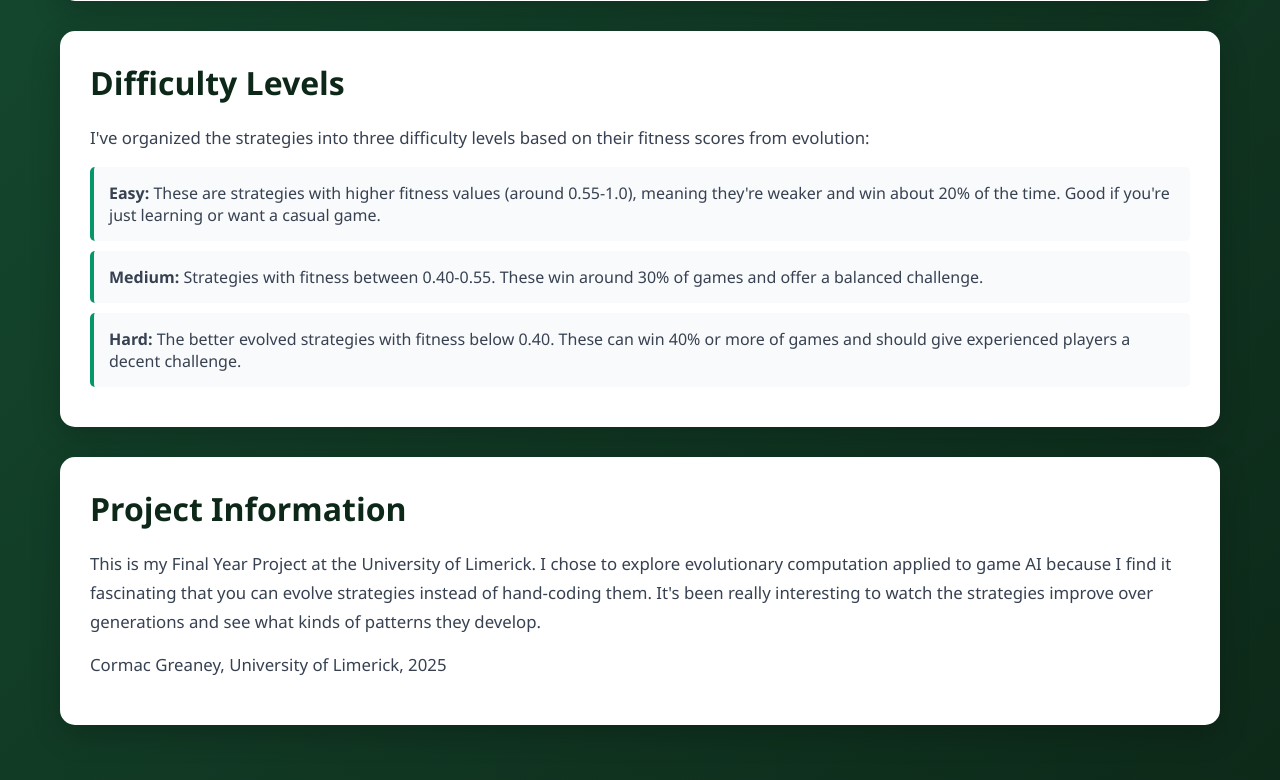
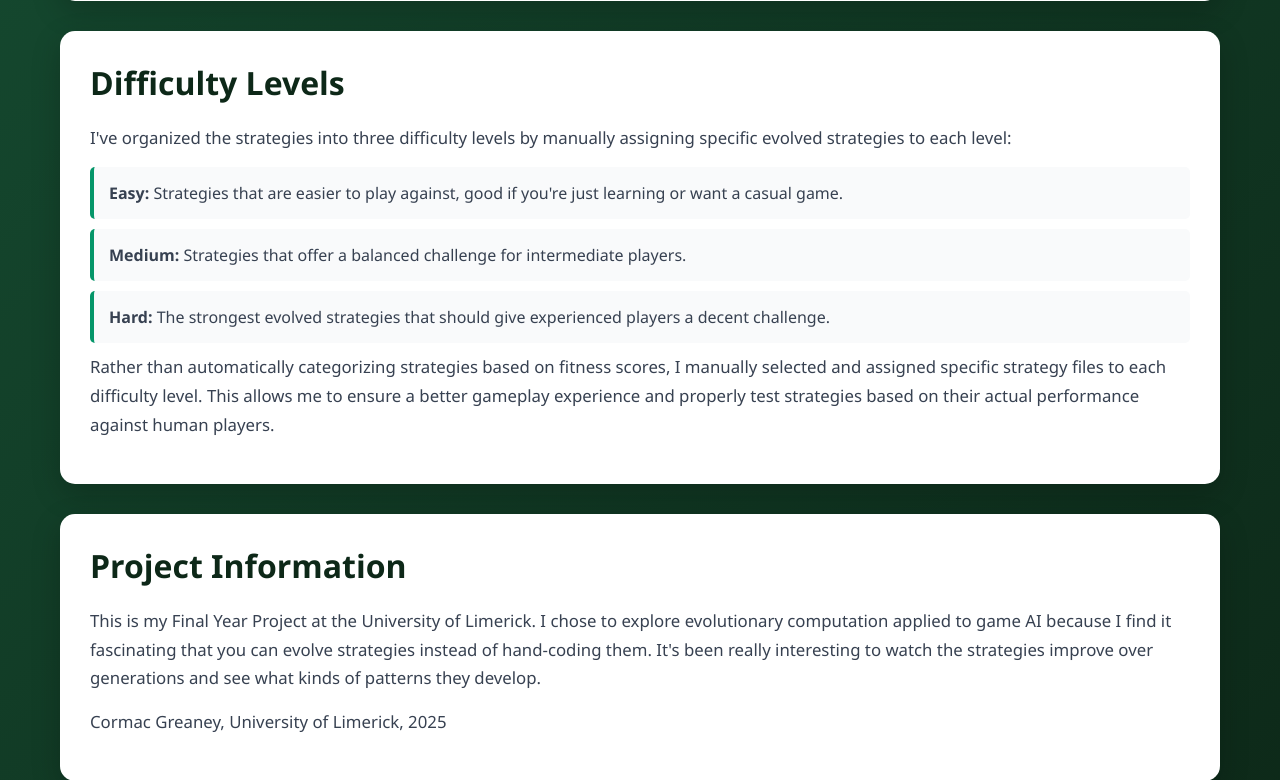
Before and after one commit to cormacGreaney/EvoDraughts, a Flask app: page /about in a window 1280 px wide. Shown: the part 1739-2519 px from the top of the page. Run offline with Flask 3, Linux system fonts and the light colour scheme.

Commit message:
crroection to about page to reflect new strategy to difficulty mapping

```diff
--- a/webapp/templates/about.html
+++ b/webapp/templates/about.html
@@ -91,15 +91,13 @@
 
     <section class="about-section">
         <h2>Difficulty Levels</h2>
-        <p>I've organized the strategies into three difficulty levels based on their fitness scores from evolution:</p>
+        <p>I've organized the strategies into three difficulty levels by manually assigning specific evolved strategies to each level:</p>
         <ul class="difficulty-list">
-            <li><strong>Easy:</strong> These are strategies with higher fitness values (around 0.55-1.0), meaning they're weaker
-                and win about 20% of the time. Good if you're just learning or want a casual game.</li>
-            <li><strong>Medium:</strong> Strategies with fitness between 0.40-0.55. These win around 30% of games and offer a
-                balanced challenge.</li>
-            <li><strong>Hard:</strong> The better evolved strategies with fitness below 0.40. These can win 40% or more of games
-                and should give experienced players a decent challenge.</li>
+            <li><strong>Easy:</strong> Strategies that are easier to play against, good if you're just learning or want a casual game.</li>
+            <li><strong>Medium:</strong> Strategies that offer a balanced challenge for intermediate players.</li>
+            <li><strong>Hard:</strong> The strongest evolved strategies that should give experienced players a decent challenge.</li>
         </ul>
+        <p>Rather than automatically categorizing strategies based on fitness scores, I manually selected and assigned specific strategy files to each difficulty level. This allows me to ensure a better gameplay experience and properly test strategies based on their actual performance against human players.</p>
     </section>
 
     <section class="about-section">
```
